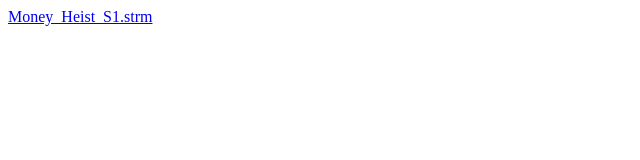
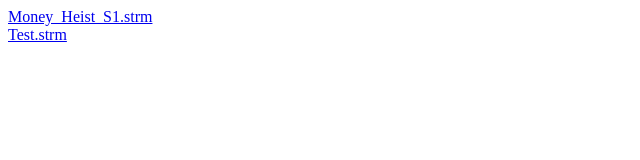
Before and after one commit to hhssse/hhssse.github.io, a plain HTML site: page index.html in a window 1280 px wide. Shown: the full height of the page, 0-640 px from the left. Drawn offline with Linux system fonts and the light colour scheme.

Commit message:
Update index.html

```diff
--- a/index.html
+++ b/index.html
@@ -3,5 +3,7 @@
 <body>
 <a href="Money_Heist_S1.strm">Money_Heist_S1.strm</a>
 <br/>
+<a href="Test.strm">Test.strm</a>
+<br/>
 </body>
 </html>
```
